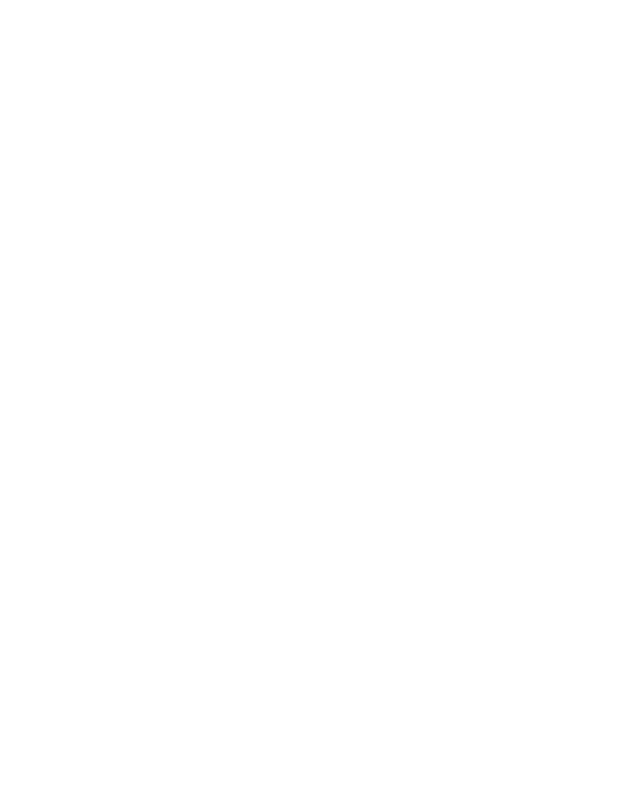
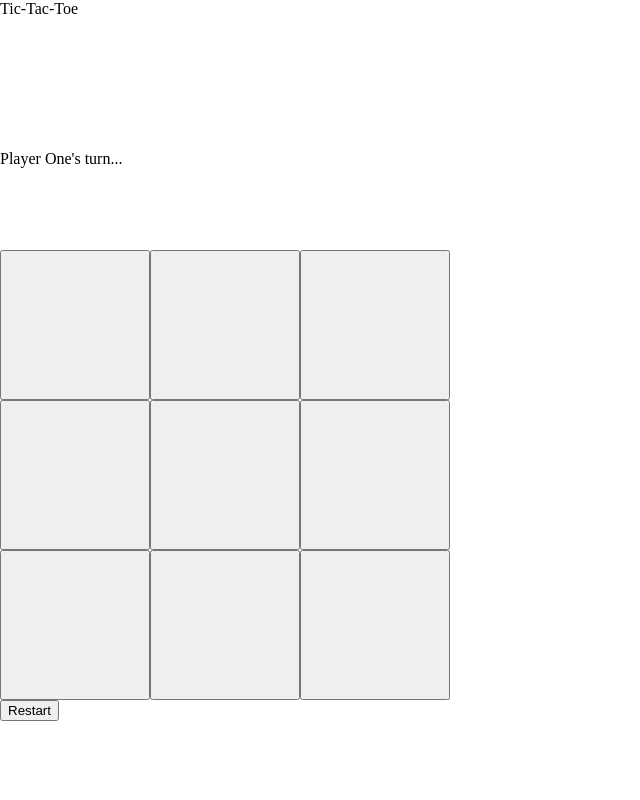
Before and after one commit to debanjankoley/tic-tac-toe, a plain HTML site: page index.html in a window 1280 px wide. Shown: the whole page, without its empty margins (0-640 px from the left). Drawn offline with Linux system fonts and the light colour scheme.

Commit message:
Add a screenController function that lets the UI interact with the game
We populate the board div with button using javascript and add an event listener
to them which when clicked does two things runs the playRound method and
accordingly updates the text content of those buttons, and changes the
turn message in top of the board. We also change the order of the if
statement in the playRound method so that it stops running if a winner
is found, there was also some wrong indentation in the method which is now
corrected. We also add some basic css to the project.

```diff
--- a/index.html
+++ b/index.html
@@ -8,6 +8,12 @@
     <script src="main.js" defer></script>
 </head>
 <body>
-
+    <div class="header">Tic-Tac-Toe</div>
+    <div class="container">
+        <div class="turn"></div>
+        <div class="board"></div>
+        <div class="restartBtn"><button>Restart</button></div>
+    </div>
+    <div class="footer"></div>
 </body>
 </html>
--- a/main.js
+++ b/main.js
@@ -39,17 +39,18 @@ const gameController = (function (
     };
 
     const playRound = (row, column) => {
-        if (gameBoard.getBoard()[row][column] === '') {
-        console.log(`Marking ${getActivePlayer().name}'s mark in row:${row} and column:${column}`);
-        gameBoard.placeMark(row, column, getActivePlayer().mark);
-
-        showResult();
         if (roundResult() == "win" || roundResult() == "draw") {
             console.log(gameBoard.getBoard());
             return;
         };
-        switchPlayerTurn();
-        printNewRound();
+
+        if (gameBoard.getBoard()[row][column] === '') {
+            console.log(`Marking ${getActivePlayer().name}'s mark in row:${row} and column:${column}`);
+            gameBoard.placeMark(row, column, getActivePlayer().mark);
+
+            showResult();
+            switchPlayerTurn();
+            printNewRound();
         };
     };
 
@@ -85,5 +86,44 @@ const gameController = (function (
 
     printNewRound();
 
-    return {playRound};
+    return {playRound, getActivePlayer};
 })();
+
+function screenController () {
+    const boardDiv = document.querySelector('.board');
+    const board = gameBoard.getBoard();
+
+    const updateScreen = (e) => {
+        const row = e.target.dataset.row;
+        const column = e.target.dataset.column;
+
+        gameController.playRound(row, column);
+        e.target.textContent = board[row][column];
+    };
+
+    const playerTurnMessage = () => {
+        const playerTurnDiv = document.querySelector('.turn');
+        const activePlayer = gameController.getActivePlayer();
+
+        playerTurnDiv.textContent = `${activePlayer.name}'s turn...`
+    };
+
+    board.forEach((row, rowIndex) => {
+        row.forEach((column, columnIndex) => {
+            const cellBtn = document.createElement('button');
+
+            cellBtn.classList.add('cell');
+            cellBtn.dataset.row = rowIndex;
+            cellBtn.dataset.column = columnIndex;
+            cellBtn.addEventListener('click', (e) => {
+                updateScreen(e);
+                playerTurnMessage();
+            });
+            boardDiv.appendChild(cellBtn);
+        });
+    });
+
+    playerTurnMessage();
+};
+
+screenController()
--- a/style.css
+++ b/style.css
@@ -0,0 +1,21 @@
+body {
+    margin: 0;
+    padding: 0;
+}
+
+.header {
+    height: 150px;
+}
+
+.container > .turn,
+.container > .restartBtn {
+    height: 100px;
+}
+
+.container > .board {
+    height: 450px;
+    width: 450px;
+    display: grid;
+    grid-template-columns: repeat(3, 1fr);
+    grid-template-rows: repeat(3, 1fr);
+}
```
